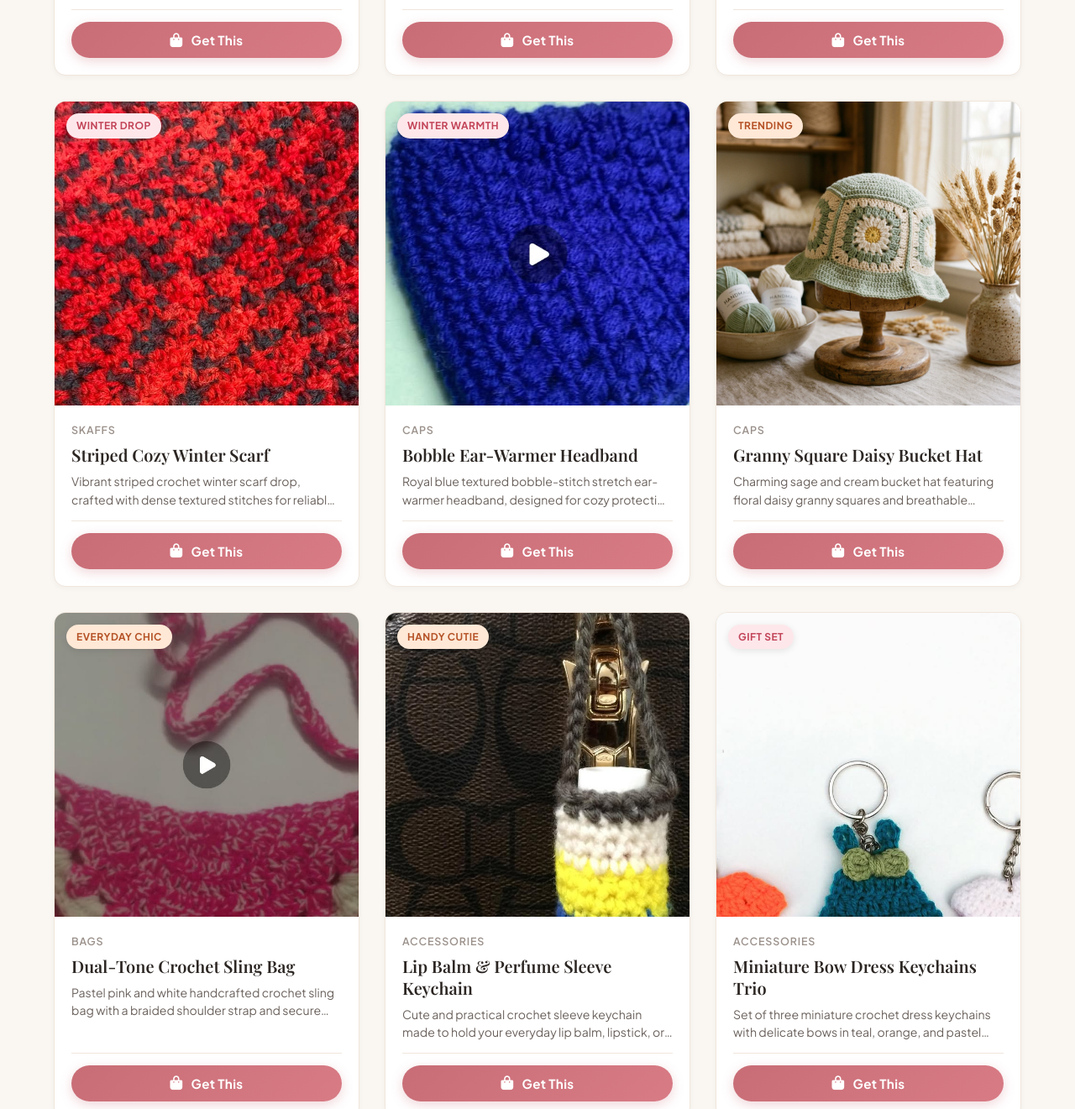
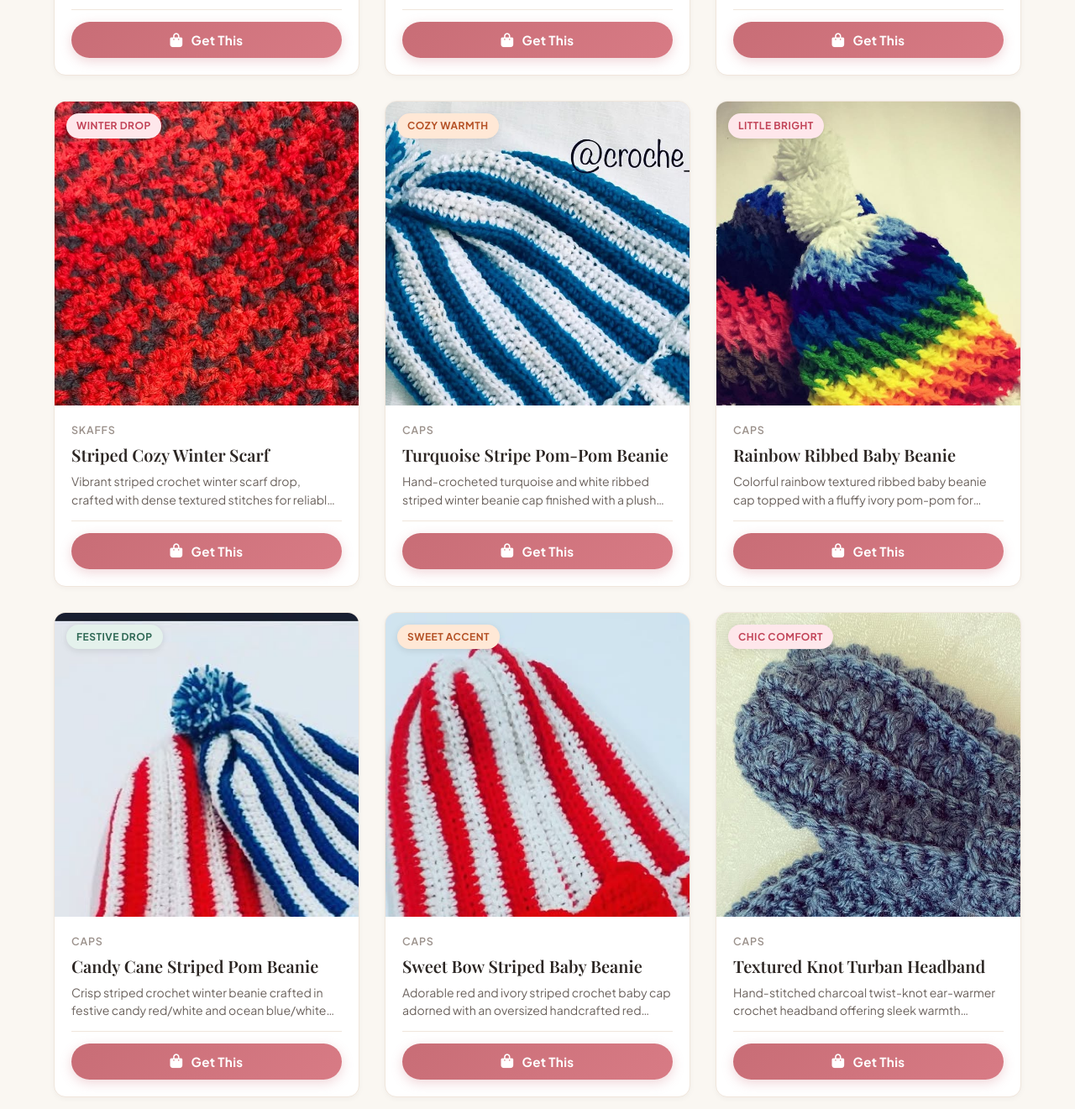
Before and after one commit to saboorhussain128-rgb/croche-boutique, a plain HTML site: page index.html in a window 1280 px wide. Shown: the part 7412-8733 px from the top of the page at 84% size. Drawn offline with nearby package versions, Linux system fonts and the light colour scheme; a web font is replaced by a local one.

Commit message:
feat: Add authentic client Instagram photos for Caps and Hats category

```diff
--- a/index.html
+++ b/index.html
@@ -13,7 +13,7 @@
   <link rel="stylesheet" href="https://cdnjs.cloudflare.com/ajax/libs/font-awesome/6.5.1/css/all.min.css">
 
   <!-- Stylesheet -->
-  <link rel="stylesheet" href="css/style.css?v=2.8">
+  <link rel="stylesheet" href="css/style.css?v=2.9">
 </head>
 <body ontouchstart="">
 
@@ -855,8 +855,8 @@
   <div class="toast-container" id="toastContainer"></div>
 
   <!-- Scripts -->
-  <script src="js/config.js?v=2.8"></script>
-  <script src="js/products.js?v=2.8"></script>
-  <script src="js/app.js?v=2.8"></script>
+  <script src="js/config.js?v=2.9"></script>
+  <script src="js/products.js?v=2.9"></script>
+  <script src="js/app.js?v=2.9"></script>
 </body>
 </html>
--- a/js/app.js
+++ b/js/app.js
@@ -1244,8 +1244,8 @@ Hi! I would like to know more about this piece, pricing quotes, and current orde
 
   // 27. Storage & Defaults Loader
   function loadCustomizedData() {
-    // Migration check: ensure version 8 is loaded to refresh authentic Skaffs pieces from Instagram
-    const CATALOG_VERSION = "v8";
+    // Migration check: ensure version 9 is loaded to refresh authentic Caps & Hats from Instagram
+    const CATALOG_VERSION = "v9";
     if (localStorage.getItem("crochet_catalog_version") !== CATALOG_VERSION) {
       localStorage.removeItem("crochet_custom_categories");
       localStorage.removeItem("crochet_custom_products");
--- a/js/products.js
+++ b/js/products.js
@@ -337,6 +337,66 @@ const DEFAULT_PRODUCTS = [
   },
 
   // --- CAPS & HATS ---
+  {
+    id: "prod-beanie-turquoise-pompom",
+    name: "Turquoise Stripe Pom-Pom Beanie",
+    category: "caps",
+    badge: "Cozy Warmth",
+    badgeType: "bestseller",
+    image: "images/ig_CBs6Rc2BIkd.jpg",
+    description: "Hand-crocheted turquoise and white ribbed striped winter beanie cap finished with a plush pom-pom top.",
+    visible: true
+  },
+  {
+    id: "prod-beanie-rainbow-baby",
+    name: "Rainbow Ribbed Baby Beanie",
+    category: "caps",
+    badge: "Little Bright",
+    badgeType: "featured",
+    image: "images/ig_CFHNKTVBFRS.jpg",
+    description: "Colorful rainbow textured ribbed baby beanie cap topped with a fluffy ivory pom-pom for joyful winter smiles.",
+    visible: true
+  },
+  {
+    id: "prod-beanie-candycane-duo",
+    name: "Candy Cane Striped Pom Beanie",
+    category: "caps",
+    badge: "Festive Drop",
+    badgeType: "custom",
+    image: "images/ig_CFXCSBGhhVp.jpg",
+    description: "Crisp striped crochet winter beanie crafted in festive candy red/white and ocean blue/white with matching pom-pom.",
+    visible: true
+  },
+  {
+    id: "prod-beanie-red-bow",
+    name: "Sweet Bow Striped Baby Beanie",
+    category: "caps",
+    badge: "Sweet Accent",
+    badgeType: "bestseller",
+    image: "images/ig_CFqNgvFBVzz.jpg",
+    description: "Adorable red and ivory striped crochet baby cap adorned with an oversized handcrafted red statement bow.",
+    visible: true
+  },
+  {
+    id: "prod-turban-knot-headband",
+    name: "Textured Knot Turban Headband",
+    category: "caps",
+    badge: "Chic Comfort",
+    badgeType: "featured",
+    image: "images/ig_ChLvDGBhnpy.jpg",
+    description: "Hand-stitched charcoal twist-knot ear-warmer crochet headband offering sleek warmth without flattening your hairstyle.",
+    visible: true
+  },
+  {
+    id: "prod-beanie-plum-slouch",
+    name: "Plum Berry Textured Slouch Beanie",
+    category: "caps",
+    badge: "Winter Drop",
+    badgeType: "custom",
+    image: "images/ig_Cxxc5C6hjTc.jpg",
+    description: "Deep plum berry crochet winter beanie hand-stitched with richly textured puff stitches for effortless slouchy drape.",
+    visible: true
+  },
   {
     id: "prod-bobble-headband",
     name: "Bobble Ear-Warmer Headband",
@@ -683,11 +743,67 @@ const INSTAGRAM_POSTS = [
     likes: "16",
     comments: "0",
     image: "images/ig_B8CYsECF4_T.jpg"
+  },
+  {
+    shortcode: "CBs6Rc2BIkd",
+    url: "https://www.instagram.com/p/CBs6Rc2BIkd/",
+    caption: "Keep your kids safe and warm this winter with colourful pom-pom crochet beanies 💙❄️",
+    likes: "80",
+    comments: "4",
+    image: "images/ig_CBs6Rc2BIkd.jpg"
+  },
+  {
+    shortcode: "CFHNKTVBFRS",
+    url: "https://www.instagram.com/p/CFHNKTVBFRS/",
+    caption: "Handmade baby beanies in rainbow hues. Style it the way you like 🌈🍼",
+    likes: "44",
+    comments: "3",
+    image: "images/ig_CFHNKTVBFRS.jpg"
+  },
+  {
+    shortcode: "CFXCSBGhhVp",
+    url: "https://www.instagram.com/p/CFXCSBGhhVp/",
+    caption: "Festive candy cane striped crochet winter beanies with soft fluffy pom-poms 🍬✨",
+    likes: "51",
+    comments: "37",
+    image: "images/ig_CFXCSBGhhVp.jpg"
+  },
+  {
+    shortcode: "CFqNgvFBVzz",
+    url: "https://www.instagram.com/p/CFqNgvFBVzz/",
+    caption: "Winter wear for kids! Red & white striped crochet cap with handcrafted bow 🎀🤍",
+    likes: "51",
+    comments: "0",
+    image: "images/ig_CFqNgvFBVzz.jpg"
+  },
+  {
+    shortcode: "ChLvDGBhnpy",
+    url: "https://www.instagram.com/p/ChLvDGBhnpy/",
+    caption: "Chic twist-knot textured crochet ear-warmer turban headband for breezy outings 🖤✨",
+    likes: "11",
+    comments: "0",
+    image: "images/ig_ChLvDGBhnpy.jpg"
+  },
+  {
+    shortcode: "Cxxc5C6hjTc",
+    url: "https://www.instagram.com/p/Cxxc5C6hjTc/",
+    caption: "Rich plum berry textured slouchy crochet beanie. Made with love at @croche_boutiq 🍇🧶",
+    likes: "8",
+    comments: "0",
+    image: "images/ig_Cxxc5C6hjTc.jpg"
   }
 ];
 
 // Available authentic Instagram images library for the owner to pick from on the left side
 const INSTAGRAM_MEDIA_LIBRARY = [
+  { path: "images/ig_CBs6Rc2BIkd.jpg", label: "Turquoise Stripe Pom Beanie" },
+  { path: "images/ig_CFHNKTVBFRS.jpg", label: "Rainbow Baby Beanie" },
+  { path: "images/ig_CFXCSBGhhVp.jpg", label: "Candy Cane Stripe Beanie" },
+  { path: "images/ig_CFqNgvFBVzz.jpg", label: "Sweet Bow Baby Beanie" },
+  { path: "images/ig_ChLvDGBhnpy.jpg", label: "Textured Knot Headband" },
+  { path: "images/ig_Cxxc5C6hjTc.jpg", label: "Plum Berry Slouch Beanie" },
+  { path: "images/ig_CxAuDhSBjWJ.jpg", label: "Bobble Ear-Warmer Headband" },
+  { path: "images/caps.jpg", label: "Daisy Granny Square Hat" },
   { path: "images/ig_CD2CptlhHzo.jpg", label: "Charcoal Grey Muffler" },
   { path: "images/ig_CDsepDbh262.jpg", label: "Forest Charcoal Ribbed Scarf" },
   { path: "images/ig_C0OD_rQBoSg.jpg", label: "Berry Heather Ribbed Muffler" },
@@ -720,8 +836,6 @@ const INSTAGRAM_MEDIA_LIBRARY = [
   { path: "images/ig_CHupfP7BRvI.jpg", label: "Chunky Winter Sweater" },
   { path: "images/ig_C-rtiUdyMfY.jpg", label: "Lace Motif Top" },
   { path: "images/ig_DSw1FkSjy_a.jpg", label: "Winter Neck Warmer" },
-  { path: "images/ig_CxAuDhSBjWJ.jpg", label: "Bobble Ear-Warmer Headband" },
-  { path: "images/caps.jpg", label: "Daisy Granny Square Hat" },
   { path: "images/ig_CH-fP3kBb8_.jpg", label: "Pink & White Sling Bag" },
   { path: "images/ig_CKnLjpoBtpL.jpg", label: "Lip Balm & Perfume Sleeve" },
   { path: "images/ig_CN8CV0Oho8v.jpg", label: "Bow Dress Keychains Trio" },
```
Also changed, not shown: images/ig_CBs6Rc2BIkd.jpg (added), images/ig_CFHNKTVBFRS.jpg (added), images/ig_CFXCSBGhhVp.jpg (added), images/ig_CFqNgvFBVzz.jpg (added), images/ig_ChLvDGBhnpy.jpg (added), images/ig_Cxxc5C6hjTc.jpg (added).
